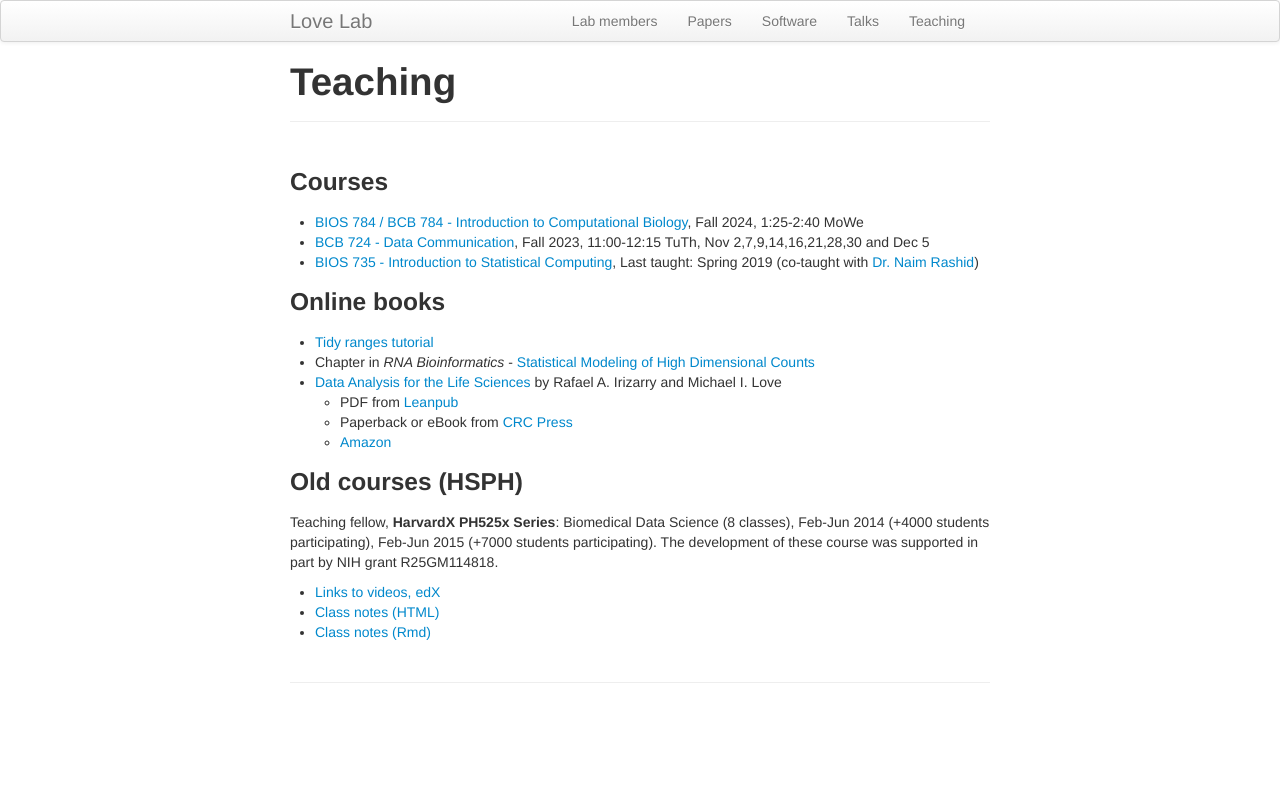
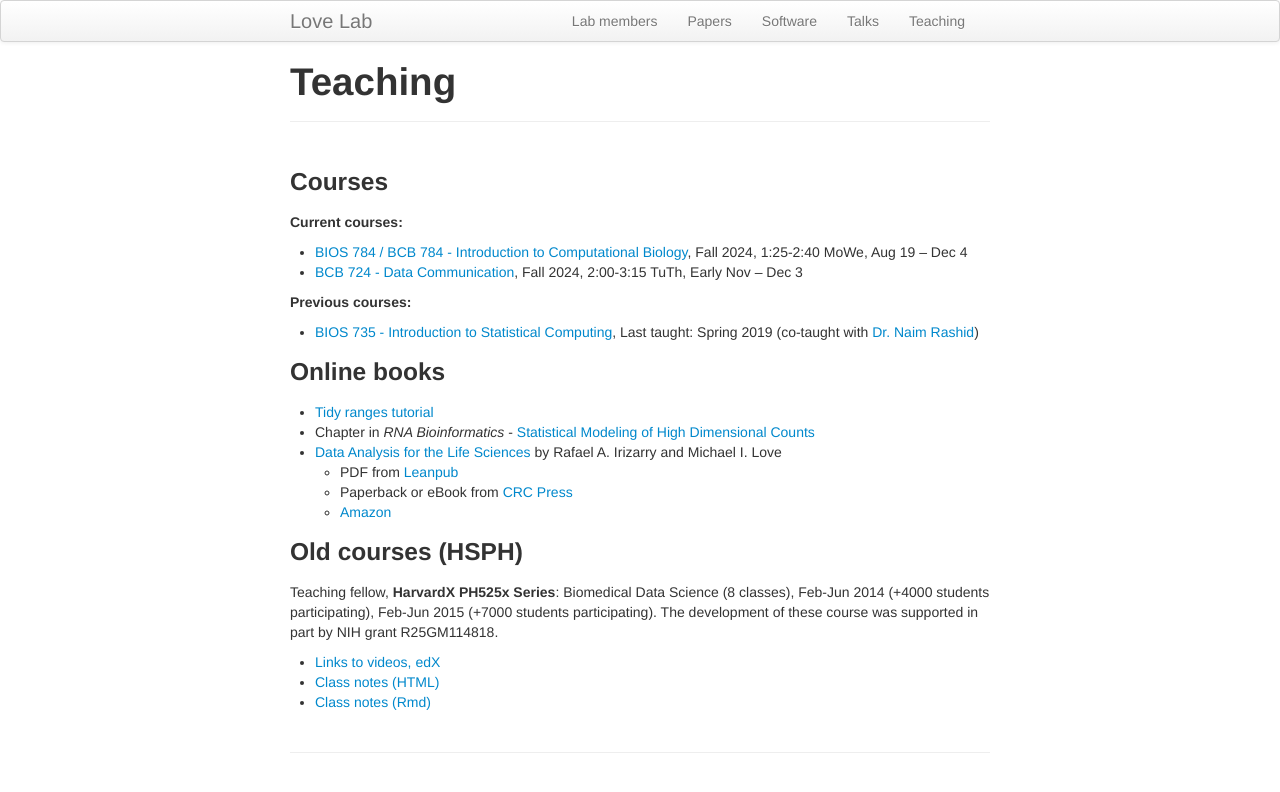
Before and after one commit to mikelove/mikelove.github.io, a Jekyll site: the page built from pages/teaching.md, in a window 1280 px wide. Shown: the top 792 px of the page. Built offline with Jekyll 4.4.1, drawn with Linux system fonts in a browser that asks for light colours.

Commit message:
update details

```diff
--- a/pages/teaching.md
+++ b/pages/teaching.md
@@ -5,10 +5,15 @@ title: "Teaching"
 
 ### Courses
 
+**Current courses:**
+
 * [BIOS 784 / BCB 784 - Introduction to Computational Biology](http://biodatascience.github.io/compbio),
-  Fall 2024, 1:25-2:40 MoWe
+  Fall 2024, 1:25-2:40 MoWe, Aug 19 -- Dec 4
 * [BCB 724 - Data Communication](https://biodatascience.github.io/datacomm),
-  Fall 2023, 11:00-12:15 TuTh, Nov 2,7,9,14,16,21,28,30 and Dec 5
+  Fall 2024, 2:00-3:15 TuTh, Early Nov -- Dec 3
+
+**Previous courses:**
+
 * [BIOS 735 - Introduction to Statistical Computing](http://biodatascience.github.io/statcomp),
   Last taught: Spring 2019 (co-taught with [Dr. Naim Rashid](https://naimurashid.github.io/))
 
```
